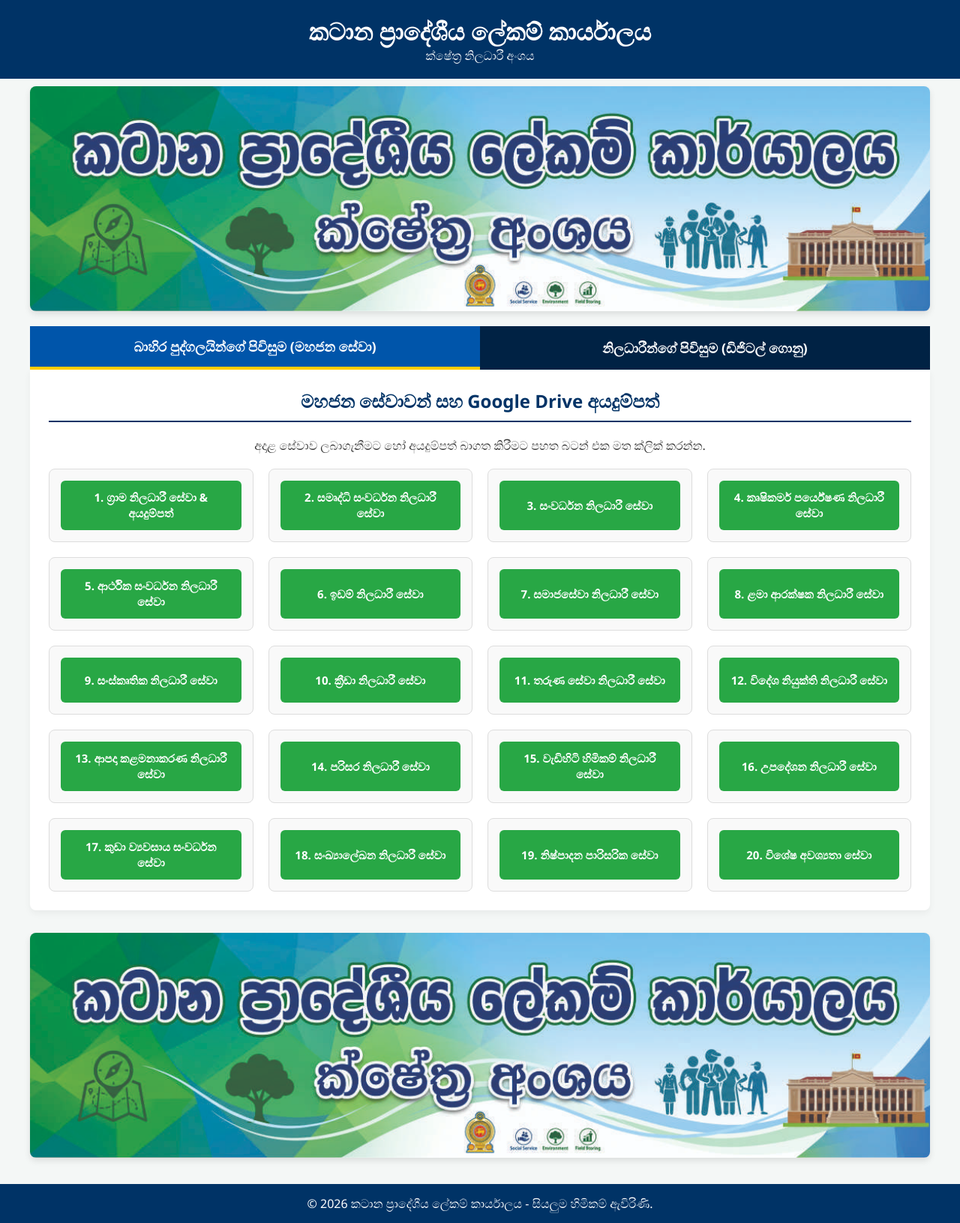
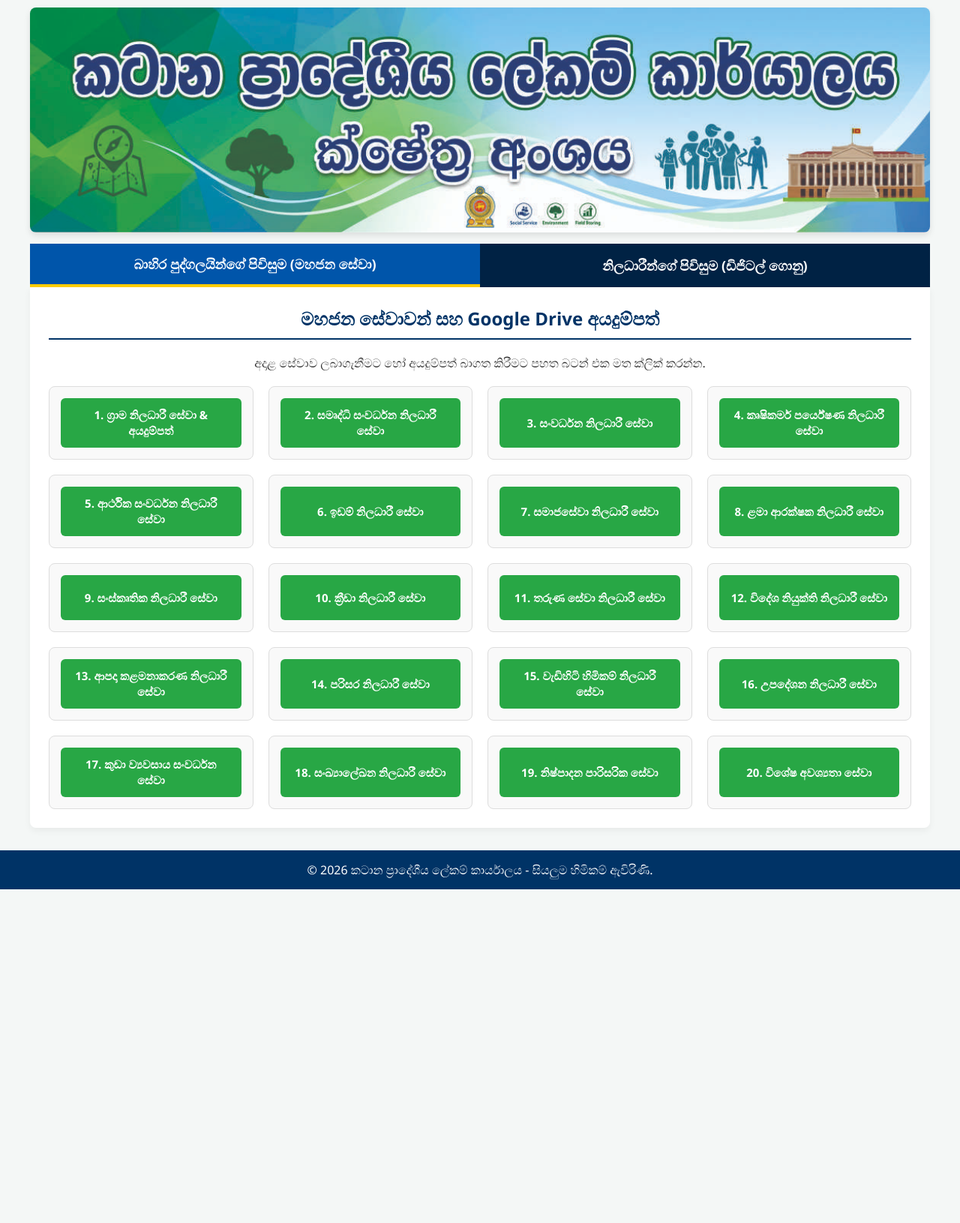
Before and after one commit to nkpjayantha/KTN.FLD, a plain HTML site: page index.html in a window 1280 px wide. Shown: the whole page at 75% size. After the commit the page ends 1186 px from the top, so only its background shows below. Drawn offline with Linux system fonts and the light colour scheme.

Commit message:
Update index.html

```diff
--- a/index.html
+++ b/index.html
@@ -18,14 +18,7 @@
             color: #333;
         }
 
-        /* ශීර්ෂය සහ බැනරය (Header & Banner) */
-        header {
-            background-color: #003366;
-            color: white;
-            text-align: center;
-            padding: 20px 10px;
-        }
-
+        /* බැනරය (Banner) */
         .banner-container {
             width: 100%;
             max-width: 1200px;
@@ -33,12 +26,13 @@
         }
 
         /* පරිගණක තිර සඳහා බැනර් ස්ටයිල් */
-        .banner-img, .feature-img {
+        .banner-img {
             width: 100%;
             height: 300px;
             object-fit: cover; /* රූපය ඇදීමකින් තොරව කොටුවට ගැලපේ */
             border-radius: 8px;
             box-shadow: 0 4px 8px rgba(0,0,0,0.1);
+            display: block;
         }
 
         /* ටැබ් පද්ධතිය (Tab Navigation) */
@@ -200,12 +194,10 @@
            ========================================= */
         @media screen and (max-width: 768px) {
             /* Phone එකේදී බැනර් එක සම්පූර්ණයෙන් පෙන්වීම */
-            .banner-img, .feature-img {
+            .banner-img {
                 height: auto !important;
                 max-height: none !important;
-                /* contain මගින් රූපය කැපීම (crop වීම) වළක්වයි */
                 object-fit: contain;
-                /* අවශ්‍ය නම් රූපයට background color එකක් ලබා දිය හැක */
                 background-color: #e9ecef;
             }
 
@@ -226,12 +218,6 @@
     </style>
 </head>
 <body>
-
-    <!-- ශීර්ෂය -->
-    <header>
-        <h1>කටාන ප්‍රාදේශීය ලේකම් කාර්යාලය</h1>
-        <p>ක්ෂේත්‍ර නිලධාරී අංශය</p>
-    </header>
 
     <!-- ප්‍රධාන බැනර් රූපය (Banner Image) -->
     <div class="banner-container">
@@ -312,11 +298,6 @@
 
     </div>
 
-    <!-- පහළ ඇති දෙවන බැනර් රූපය (Second Banner Image) -->
-    <div class="banner-container">
-        <img src="banner.jpg" alt="විශේෂ තොරතුරු බැනරය" class="feature-img">
-    </div>
-
     <!-- පාදම -->
     <footer>
         <p>&copy; 2026 කටාන ප්‍රාදේශීය ලේකම් කාර්යාලය - සියලුම හිමිකම් ඇවිරිණි.</p>
```
